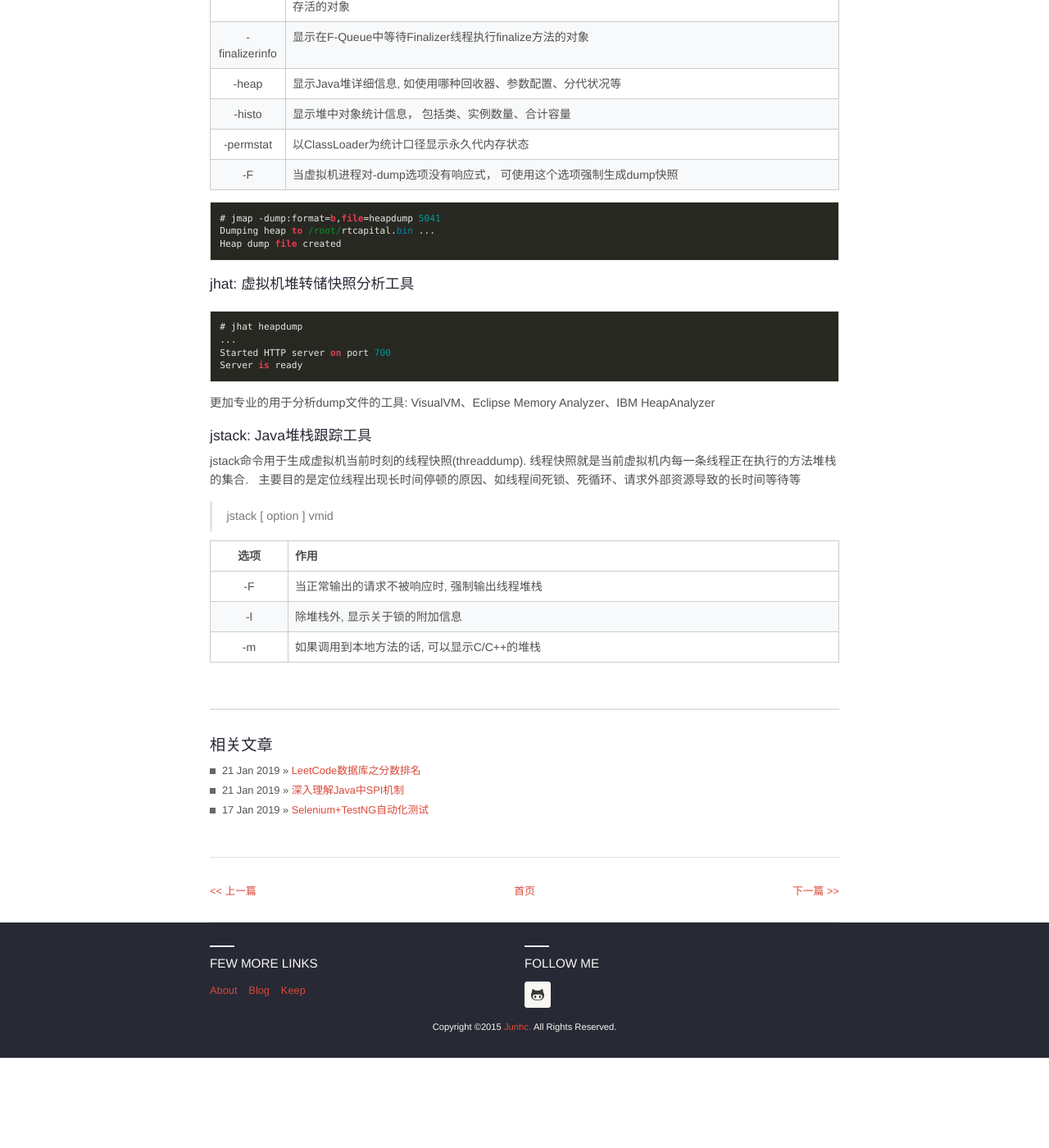
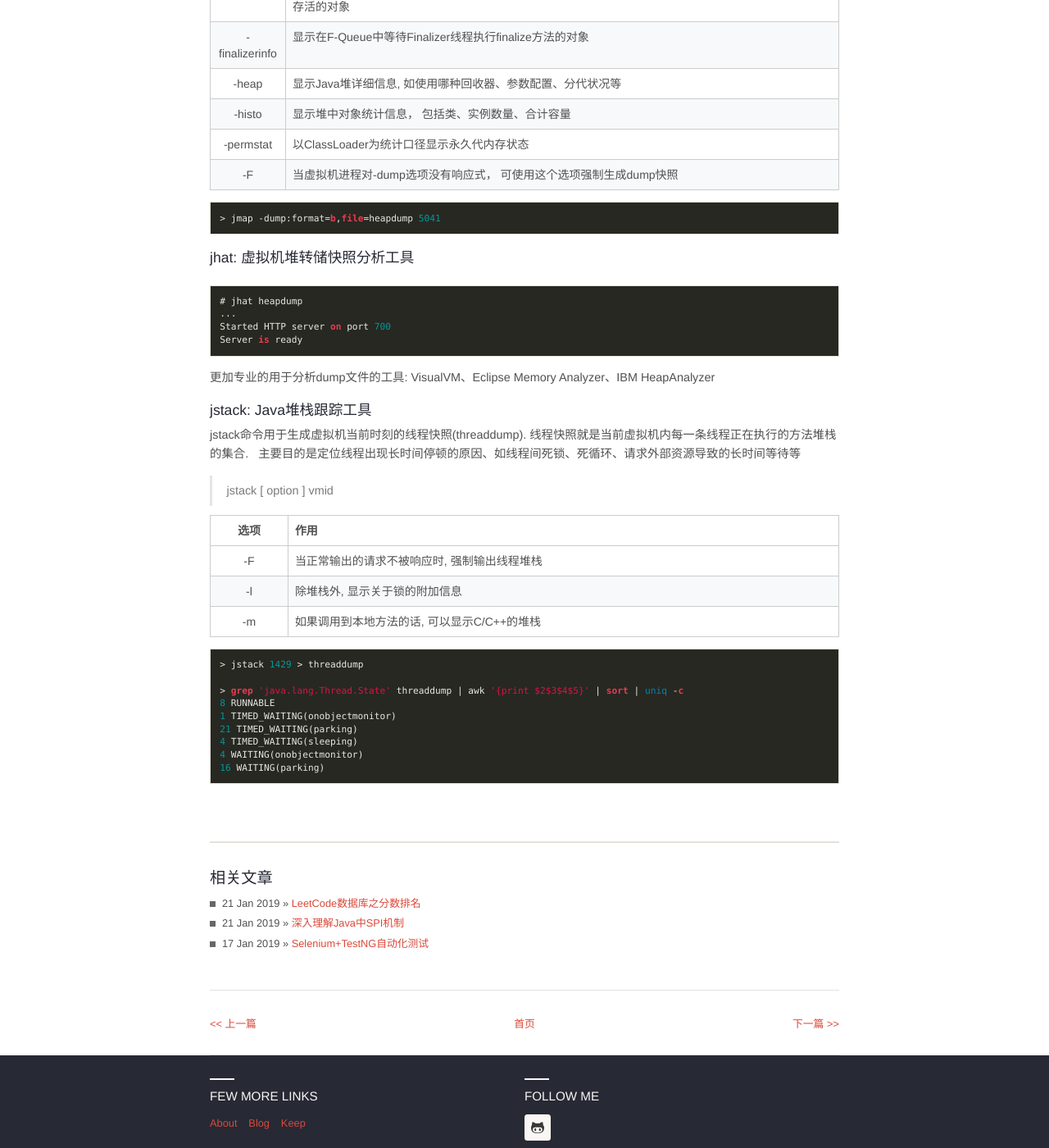
Before and after one commit to junhc/junhc.github.io, a Jekyll site: the page built from _posts/2018-04-06-javakit.md, in a window 1280 px wide and 1400 px high, scrolled down 1755 px. Shown: the whole window at 82% size. Built offline with Jekyll 4.4.1, drawn with Linux system fonts in a browser that asks for light colours; Markdown is read by kramdown in place of the engine named in the settings; before the commit the page ends 3045 px from its top, so only the background shows below that.

Commit message:
2019-03-02 连续5天完成打卡

````diff
--- a/_posts/2018-04-06-javakit.md
+++ b/_posts/2018-04-06-javakit.md
@@ -73,9 +73,7 @@ permalink: javakit
 |-F|当虚拟机进程对-dump选项没有响应式， 可使用这个选项强制生成dump快照|
 
 ```vim
-# jmap -dump:format=b,file=heapdump 5041
-Dumping heap to /root/rtcapital.bin ...
-Heap dump file created
+> jmap -dump:format=b,file=heapdump 5041
 ```
 
 ##### jhat: 虚拟机堆转储快照分析工具
@@ -100,3 +98,15 @@ jstack命令用于生成虚拟机当前时刻的线程快照(threaddump). 线程
 |-F|当正常输出的请求不被响应时, 强制输出线程堆栈|
 |-l|除堆栈外, 显示关于锁的附加信息|
 |-m|如果调用到本地方法的话, 可以显示C/C++的堆栈|
+
+```vim
+> jstack 1429 > threaddump
+
+> grep 'java.lang.Thread.State' threaddump | awk '{print $2$3$4$5}' | sort | uniq -c
+8 RUNNABLE
+1 TIMED_WAITING(onobjectmonitor)
+21 TIMED_WAITING(parking)
+4 TIMED_WAITING(sleeping)
+4 WAITING(onobjectmonitor)
+16 WAITING(parking)
+```
````
Also changed, not shown: keep.html (+8 -0 lines), assets/img/运行时内存数据区.png (added).
